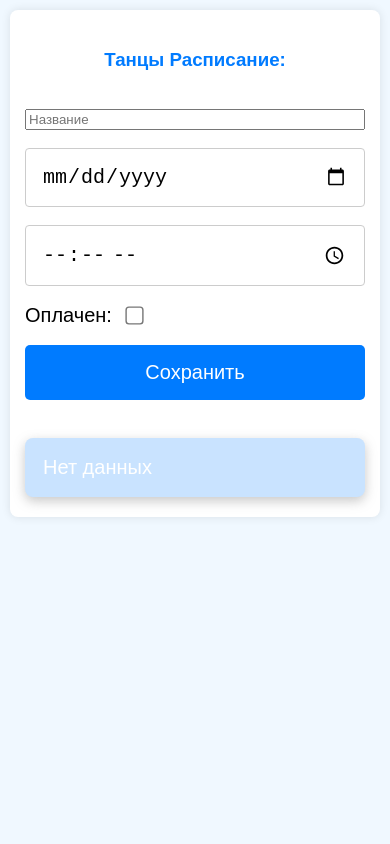
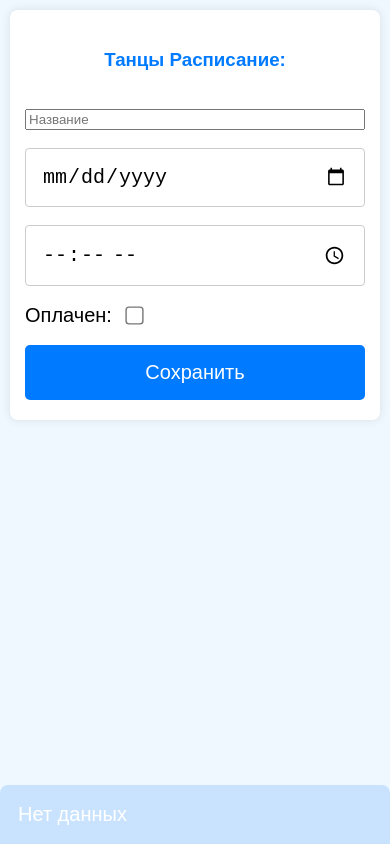
Before and after one commit to DeltaOpenSourc/DancerAKS, a plain HTML site: page index.html in a window 390 px wide. Drawn offline with Linux system fonts and the light colour scheme.

Commit message:
Update index.html

```diff
--- a/index.html
+++ b/index.html
@@ -26,6 +26,8 @@
       display: flex;
       flex-direction: column;
       gap: 20px;
+      z-index: 20; /* Чтобы форма была поверх result на мобилках */
+      position: relative;
     }
     h3 {
       text-align: center;
@@ -80,6 +82,7 @@
       overflow-y: auto;
       box-shadow: 0 4px 12px rgba(117, 117, 117, 0.4);
       box-sizing: border-box;
+      width: 100%;
     }
     #result div {
       background: rgba(255 255 255 / 0.1);
@@ -135,6 +138,8 @@
         max-width: 100%;
         padding: 20px 15px;
         gap: 18px;
+        position: relative;
+        z-index: 20;
       }
       input[type="text"],
       input[type="date"],
@@ -154,6 +159,19 @@
         font-size: 20px;
         padding: 18px;
         max-width: 100%;
+        max-height: calc(100vh - 160px); /* высота экрана минус высота формы */
+        overflow-y: auto;
+        margin-top: 10px;
+        border-radius: 0;
+        border-top-left-radius: 8px;
+        border-top-right-radius: 8px;
+        box-shadow: none;
+        width: 100vw;
+        position: fixed;
+        bottom: 0;
+        left: 0;
+        background-color: #c9e3ff;
+        z-index: 10;
       }
       #result div {
         font-size: 20px;
```
